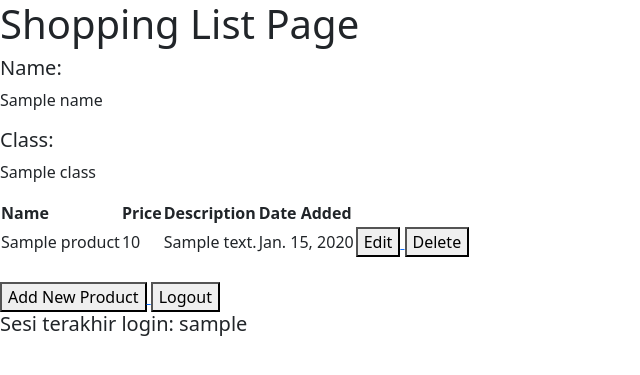
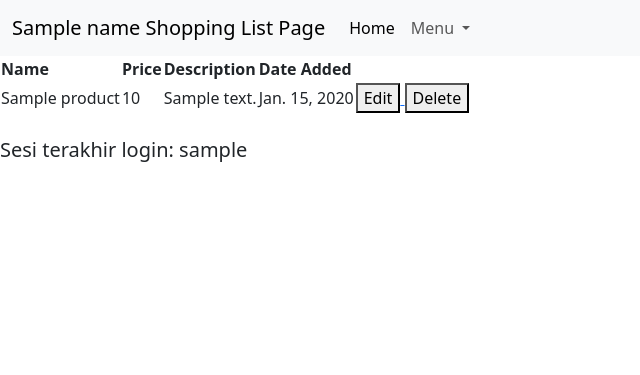
Before and after one commit to fionafrm/shopping-list, a Django app: template main/templates/main.html in a window 1280 px wide. Shown: the top 375 px of the page, without its empty margins (0-640 px from the left). Run offline with Django 4.2, Linux system fonts and the light colour scheme; tables that the repository leaves empty hold one stand-in row (values such as "Sample post"); the template is opened without the code that fills it: values that come from a table or form of the project are taken from there, most other values are stand-ins (such as "Sample title", 1, 10 or a date in 2020).

Commit message:
Telah menambahkan Navbar

```diff
--- a/main/templates/main.html
+++ b/main/templates/main.html
@@ -1,13 +1,29 @@
 {% extends 'base.html' %}
 
 {% block content %}
-    <h1>Shopping List Page</h1>
-
-    <h5>Name: </h5>
-    <p>{{name}}</p>
-
-    <h5>Class: </h5>
-    <p>{{ class }}</p>
+<nav class="navbar navbar-expand-lg bg-body-tertiary">
+    <div class="container-fluid">
+      <a class="navbar-brand" href="#">{{name}} Shopping List Page</a>
+      <button class="navbar-toggler" type="button" data-bs-toggle="collapse" data-bs-target="#navbarSupportedContent" aria-controls="navbarSupportedContent" aria-expanded="false" aria-label="Toggle navigation">
+        <span class="navbar-toggler-icon"></span>
+      </button>
+      <div class="collapse navbar-collapse" id="navbarSupportedContent">
+        <ul class="navbar-nav me-auto mb-2 mb-lg-0">
+          <li class="nav-item">
+            <a class="nav-link active" aria-current="page" href="#">Home</a>
+          <li class="nav-item dropdown">
+            <a class="nav-link dropdown-toggle" href="#" role="button" data-bs-toggle="dropdown" aria-expanded="false">
+              Menu
+            </a>
+            <ul class="dropdown-menu">
+              <li><a class="dropdown-item" href="{% url 'main:create_product' %}">Create Product</a></li>
+              <li><a class="dropdown-item" href="{% url 'main:logout' %}">Logout</a></li>
+            </ul>
+          </li>
+        </ul>
+      </div>
+    </div>
+  </nav>
 
     <table>
         <tr>
@@ -43,17 +59,5 @@
 
     <br />
 
-    <a href="{% url 'main:create_product' %}">
-        <button>
-            Add New Product
-        </button>
-    </a>
-
-    <a href="{% url 'main:logout' %}">
-        <button>
-            Logout
-        </button>
-    </a>
-
     <h5>Sesi terakhir login: {{ last_login }}</h5>
 {% endblock content %}
```
